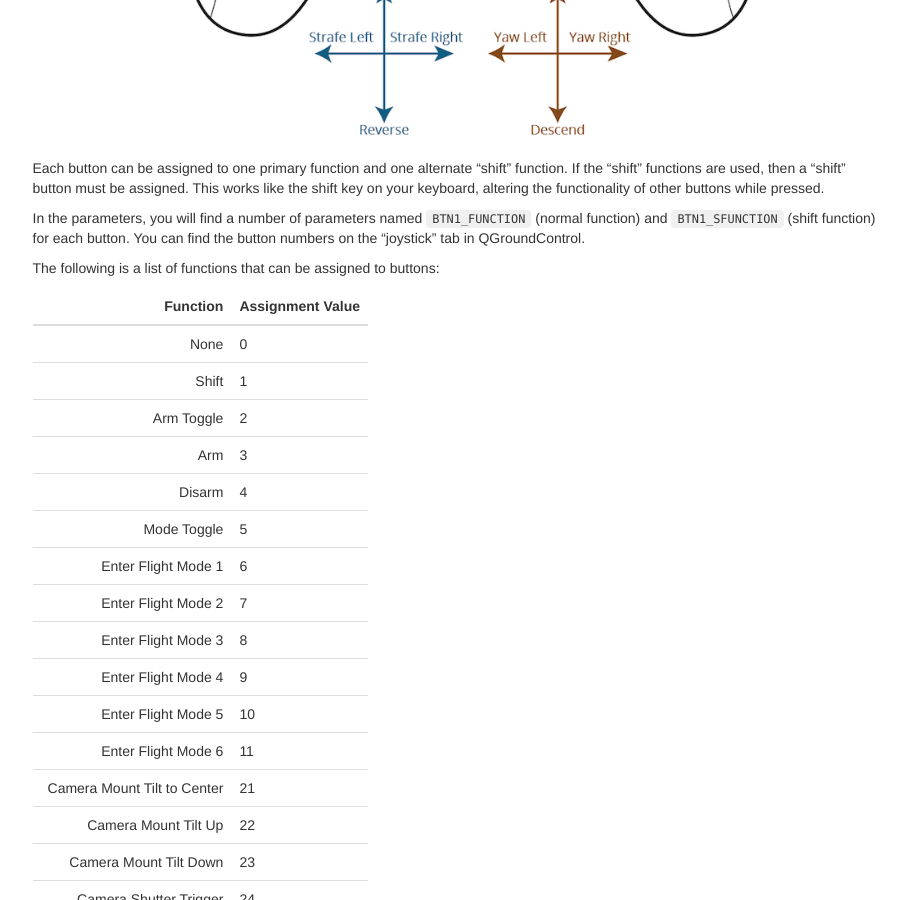
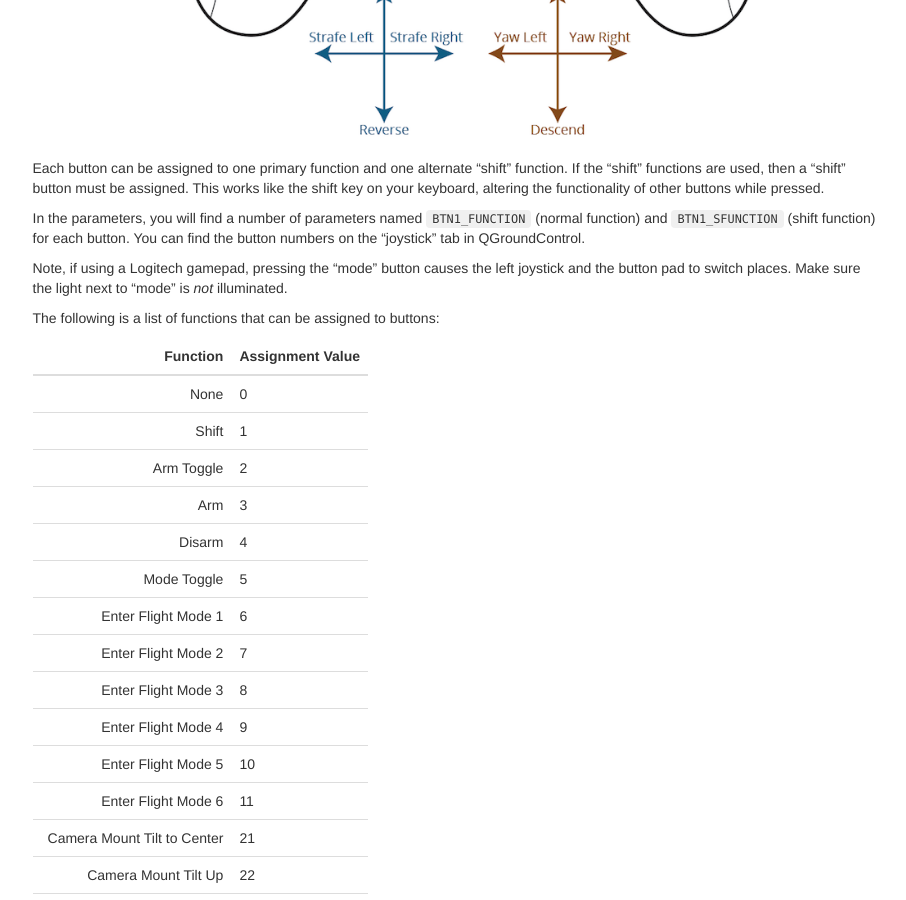
Before and after one commit to bluerobotics/retired-ardusub-docs, a Jekyll site: the page built from pages/initial-setup.md, in a window 1280 px wide and 900 px high, scrolled down 4080 px. Shown: the whole window, without its empty margins (330-1236 px from the left). Built offline with Jekyll 4.4.1, drawn with Linux system fonts in a browser that asks for light colours; nearby versions of some CDN libraries; some web fonts are replaced; comment, search, counter and statistics services are not loaded; part of the change alters nothing that is shown; some of the changed text lies outside the part shown.

Commit message:
Add note about Logitech mode button.

```diff
--- a/pages/initial-setup.md
+++ b/pages/initial-setup.md
@@ -142,6 +142,8 @@ Each button can be assigned to one primary function and one alternate "shift" fu
 
 In the parameters, you will find a number of parameters named `BTN1_FUNCTION` (normal function) and `BTN1_SFUNCTION` (shift function) for each button. You can find the button numbers on the "joystick" tab in QGroundControl.
 
+Note, if using a Logitech gamepad, pressing the "mode" button causes the left joystick and the button pad to switch places. Make sure the light next to "mode" is *not* illuminated.
+
 The following is a list of functions that can be assigned to buttons:
 
 | Function                    | Assignment Value     |
@@ -196,7 +198,7 @@ A number of parameters should be adjusted at startup for use with ArduSub. The f
 | PILOT_VELZ_MAX    | 50 cm/s              |
 | PILOT_ACCEL_Z     | 50 cm/s/s            |
 | POS_Z_P           | 8.0 (above limit)    |
-| RATE_YAW_FILT_HZ  | 30                   |
+| ATC_RATE_YAW_FILT_HZ  | 30                   |
 | THR_MIN           | 0                    |
 
 Please confirm that the following settings are set this way. These should be set by default but can be different on some platforms.
```
